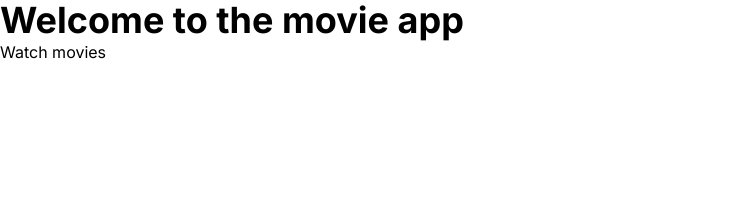
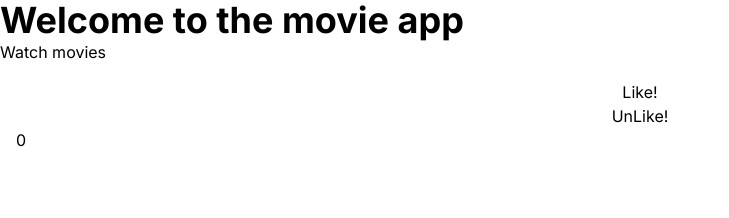
Before and after one commit to Magda-J/Social-Media-App, a Next.js app: page / in a window 1280 px wide. Shown: the top 218 px of the page, without its empty margins (0-729 px from the left). Built offline with nearby package versions, Linux system fonts and the light colour scheme.

Commit message:
like buttons and notifications

```diff
--- a/app/add/page.js
+++ b/app/add/page.js
@@ -10,6 +10,9 @@ const Page = () => {
     const [newPost, setNewPost] = useState([]);
     const [isSuccess, setIsSuccess] = useState(false)
     const [isError, setIsError] = useState(false)
+
+
+
 
 
     const handleInputChange = (event) => {
@@ -39,9 +42,12 @@ const Page = () => {
         });
 
         setIsSuccess(true);
+
+
+
         setTimeout(() => {
             setIsSuccess(false)
-        }, 3000)
+        }, 5000000)
         setPostObject({
             title: '',
             username: '',
@@ -55,43 +61,37 @@ const Page = () => {
     }
 
 
-    // setMovies((prevMovies) => {
-    //     const updatedMovies = [...prevMovies, movieObject];
-    //     localStorage.setItem('movies', JSON.stringify(updatedMovies));
-    //     return updatedMovies;
-    // });
-    // setIsSuccess(true);
-    // setMovieObject({
-    //     title: '',
-    //     opinion: '',
-    //     watched: false,
-    //     img: '',
-    // });
-
-
-    // const handleSubmit = (event) => {
-    //     event.preventDefault();
-    //     if (!movieObject.title || !movieObject.opinion) {
-    //         console.log("there is an error");
-    //         setIsError(true);
-    //         setTimeout(() => {
-    //             setIsError(false);
-    //         }, 3000);
-    //         return;
-    //     }
-
 
 
     return (
-        <div className='p-4'>
+        <div className='relative min-h-screen min-w-screen p-4'>
             <div>
                 <h1
                     className='text-2xl font-bold text-yellow-500'>Submit A Review!</h1>
             </div>
 
             {isError && (<p className='text-red-500'>Please fill in all fields</p>)}
+
+            {isSuccess && (
+
+                <div className='absolute bg-gray-800 p-4 m-4' style={{
+                    top: '50%',
+                    left: '50%',
+                    transform: 'translate(-50%, -50%)',
+                }}>
+                    <p className='flex items-center justify-center bg-red-300 text-black p-6 mx-auto'>You have succesfully Submitted the form.</p>
+                    <div className='flex items-center justify-center gap-10  flex-row'>
+                        <button className=''>View Review</button>
+                        <button>Ok</button></div>
+
+                </div>
+
+
+            )}
+
             <form className='mt-10 flex flex-col gap-10 w-1/2'
                 onSubmit={handleSubmit}
+
             >
                 <input placeholder='Username' name="username"
                     onChange={handleInputChange}
@@ -117,10 +117,13 @@ const Page = () => {
                 />
                 <button type='submit' className='bg-blue-500 text-white p-2 rounded-md'
                 // disabled={isError}
+
+
                 >Add movie</button>
             </form>
         </div>
 
-    )}
+    )
+}
 
 export default Page
--- a/app/page.js
+++ b/app/page.js
@@ -13,12 +13,26 @@ export default function Home() {
 
 
   const [newPosts, setNewPosts] = useState([])
+  const [likeCount, setLikeCount] = useState(0)
+
+  // let totalLikes = likeCount - dislikeCount;
+
+  const increaseLikes = () => {
+    setLikeCount(likeCount + 1)
+  }
+
+  const decreaseLikes = () => {
+    if (likeCount > 0) {
+      setLikeCount(likeCount - 1)
+    }
+  }
+
 
   useEffect(() => {
     const existingPost = JSON.parse(localStorage.getItem('posts'))
     console.log(existingPost)
 
-    if (!existingPost){
+    if (!existingPost) {
       console.error("The array is empty!")
       return
     }
@@ -27,12 +41,16 @@ export default function Home() {
       const updatedPosts = [...existingPost];
       console.log(updatedPosts)
 
-
       return updatedPosts;
 
     })
 
   }, [])
+
+
+
+
+
 
 
   //   setMovies((prevMovies) => {
@@ -53,13 +71,9 @@ export default function Home() {
         <Link href='/add'>Watch movies</Link>
       </div>
 
-  <div className='p-4 w-full h-full flex flex-row'>
-
-
-
+      <div className='p-4 w-full h-full flex flex-col'>
 
         {newPosts && newPosts.map((newPost) => {
-
 
           return <MediaCard
             username={newPost.username}
@@ -70,8 +84,12 @@ export default function Home() {
 
 
           </MediaCard>
+        })}
 
-    })}
+        <button onClick={increaseLikes}>Like!</button>
+        <button onClick={decreaseLikes}>UnLike!</button>
+        <h2>{likeCount}</h2>
+
       </div>
     </>
   )
```
Lines whose indentation alone changed are shown as unchanged.
